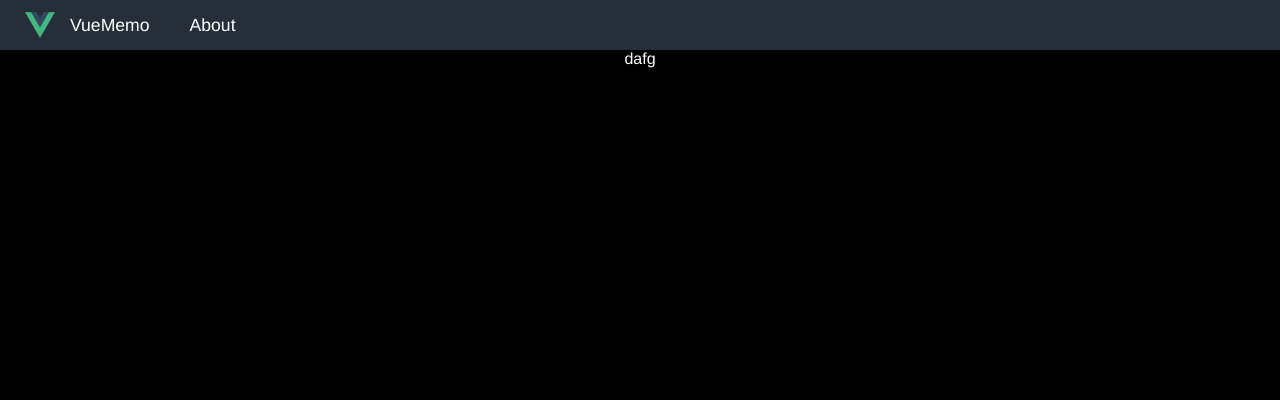
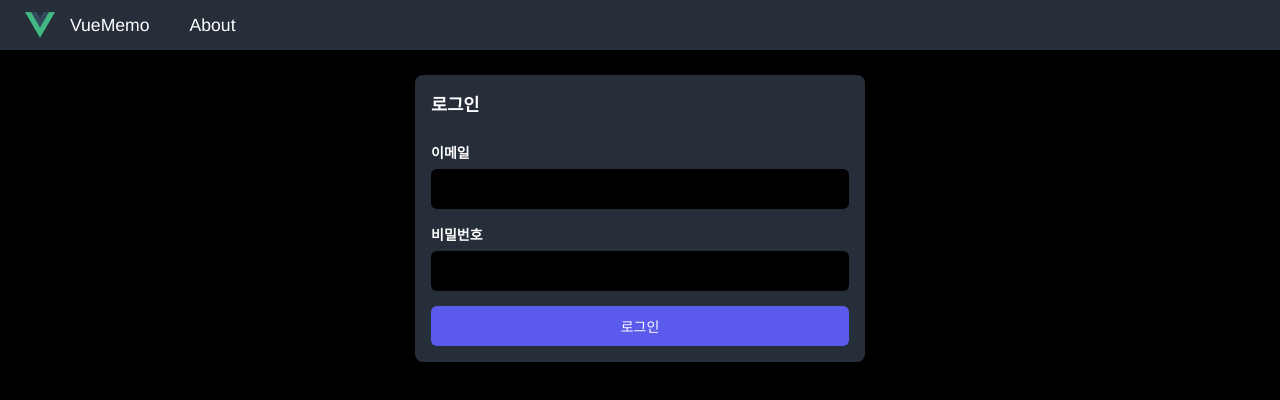
Before and after one commit to LieuKR/MemoWebApp, a Vue app in the folder Dev_VueCLI/: page / in a window 1280 px wide. Shown: the top 400 px of the page. Built offline with nearby package versions, Linux system fonts and the light colour scheme.

Commit message:
로그인 창 틀 완성

```diff
--- a/Dev_VueCLI/src/App.vue
+++ b/Dev_VueCLI/src/App.vue
@@ -23,5 +23,55 @@ body
   font-family Avenir, Helvetica, Arial, sans-serif
   -webkit-font-smoothing antialiased
   -moz-osx-font-smoothing grayscale
-  text-align center
 </style>
+
+<style lang="stylus">
+.request-box
+  display flex
+  flex-direction column
+  width calc(100% - 40px)
+  max-width 450px
+  margin 25px auto
+  background-color #262e3a
+  border-radius 8px
+  overflow hidden
+.request-box .header
+  padding 16px 16px 10px
+.request-box .body
+  padding 16px
+.request-box .header .title
+  font-size 1.1rem
+  font-weight 600
+.request-box .inputbox
+  margin-bottom 15px
+.request-box .input-text label
+  display: block;
+  font-size 14px
+  margin-bottom 7px
+  font-weight 600
+.request-box .input-text input
+  overflow hidden
+  border-radius 6px
+  color-scheme light
+  font-size 14px
+  background-color #000
+  color #fff
+  width -webkit-fill-available
+  height 40px
+  line-height 40px
+  border-color transparent
+  border-style solid
+  border-width 0 2px
+  padding 0px 10px
+.request-box .submitbox
+  overflow: hidden;
+  border-radius: 6px;
+  color-scheme: light;
+  font-size: 14px;
+  background-color: #5a5aec;
+  color: #fff;
+  width: -webkit-fill-available;
+  height: 40px;
+  border-color: transparent;
+  padding: 0px 10px;
+</style>
--- a/Dev_VueCLI/src/components/LoginView.vue
+++ b/Dev_VueCLI/src/components/LoginView.vue
@@ -1,6 +1,23 @@
 <template>
-  <div class="LoginView">
-    dafg
+  <div class="request-box">
+    <div class="header">
+      <span class="title">로그인</span>
+    </div>
+    <div class="body">
+      <div class="inputbox input-text">
+        <label for="input-email">이메일</label>
+        <div>
+          <input id="input-email" type="email" name="email" autocomplete="email" maxlength="50">
+        </div>
+      </div>
+      <div class="inputbox input-text">
+        <label for="input-password">비밀번호</label>
+        <div>
+          <input id="input-password" type="password" name="password" maxlength="50">
+        </div>
+      </div>
+      <button class="submitbox">로그인</button>
+    </div>
   </div>
 </template>
 
```
